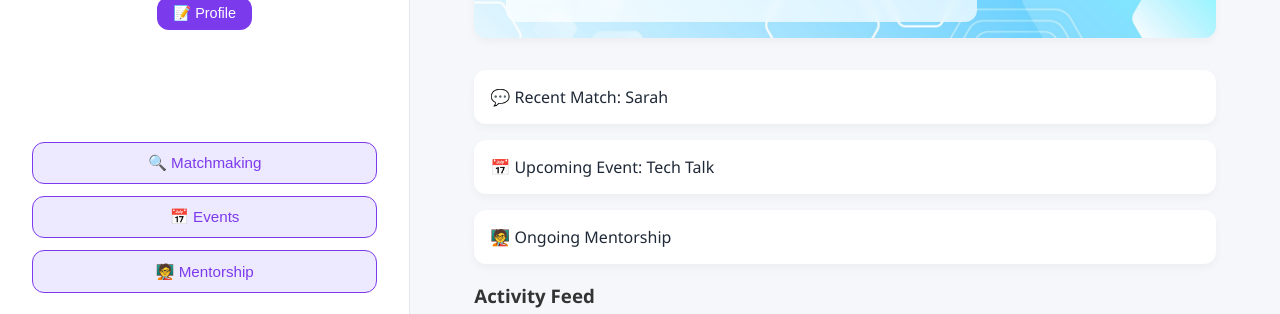
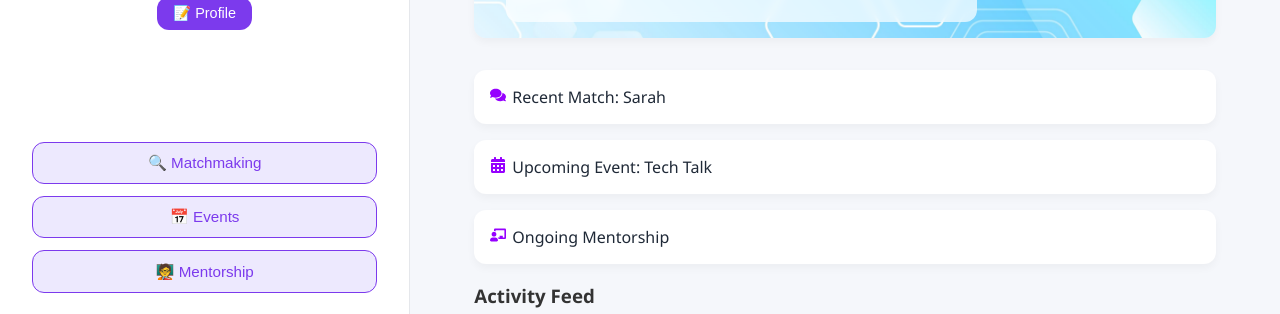
Before and after one commit to Ericwyh03/capstone2-circle, a React (Create React App) app in the folder frontend/: page /home in a window 1280 px wide. Shown: the part 339-653 px from the top of the page. Built offline with nearby package versions, Linux system fonts and the light colour scheme; no server answers.

Commit message:
Visual Update: Changed all icons in Sidebar and Dashboard from emoji to react icons and assigned colors

```diff
--- a/frontend/src/components/Dashboard.js
+++ b/frontend/src/components/Dashboard.js
@@ -2,6 +2,7 @@
 import React from 'react';
 import rightbarImage from '../assets/rightbar.png';
 import useAuth from "../hooks/useAuth";
+import { FaComments, FaCalendarAlt, FaChalkboardTeacher } from 'react-icons/fa';
 
 function Dashboard() {
     const { user} = useAuth();
@@ -26,9 +27,18 @@ function Dashboard() {
 
             {/* 🔍 Quick tiles section */}
             <div className="quick-tiles">
-                <div className="tile">💬 Recent Match: Sarah</div>
-                <div className="tile">📅 Upcoming Event: Tech Talk</div>
-                <div className="tile">🧑‍🏫 Ongoing Mentorship</div>
+                <div className="tile">
+                    <FaComments style={{marginRight: '6px', color: '#9600FF'}}/>
+                    Recent Match: Sarah
+                </div>
+                <div className="tile">
+                    <FaCalendarAlt style={{marginRight: '6px', color: '#9600FF'}}/>
+                    Upcoming Event: Tech Talk
+                </div>
+                <div className="tile">
+                    <FaChalkboardTeacher style={{marginRight: '6px', color: '#9600FF' }}/>
+                    Ongoing Mentorship
+                </div>
             </div>
 
             {/* 📜 Activity Feed */}
```
